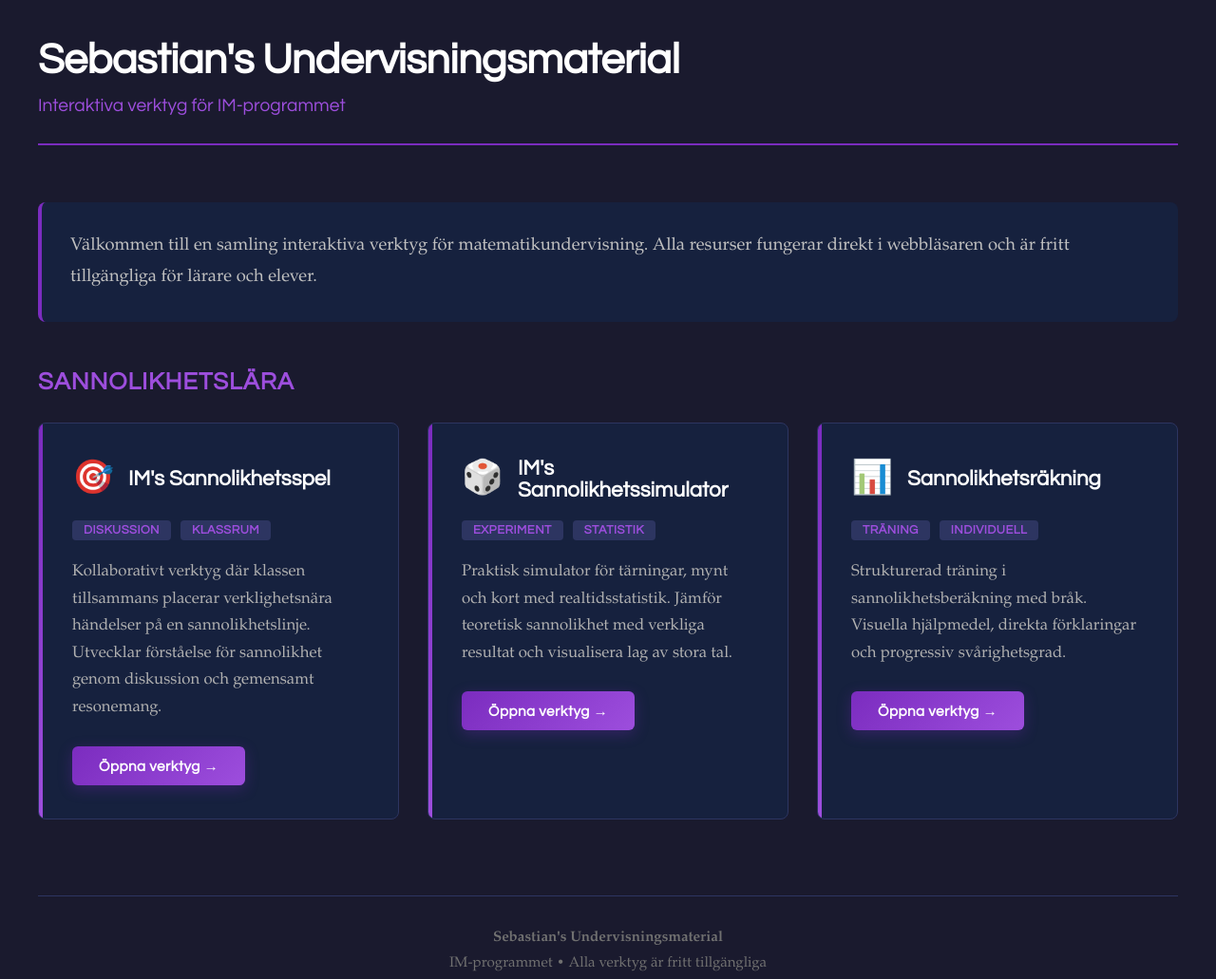
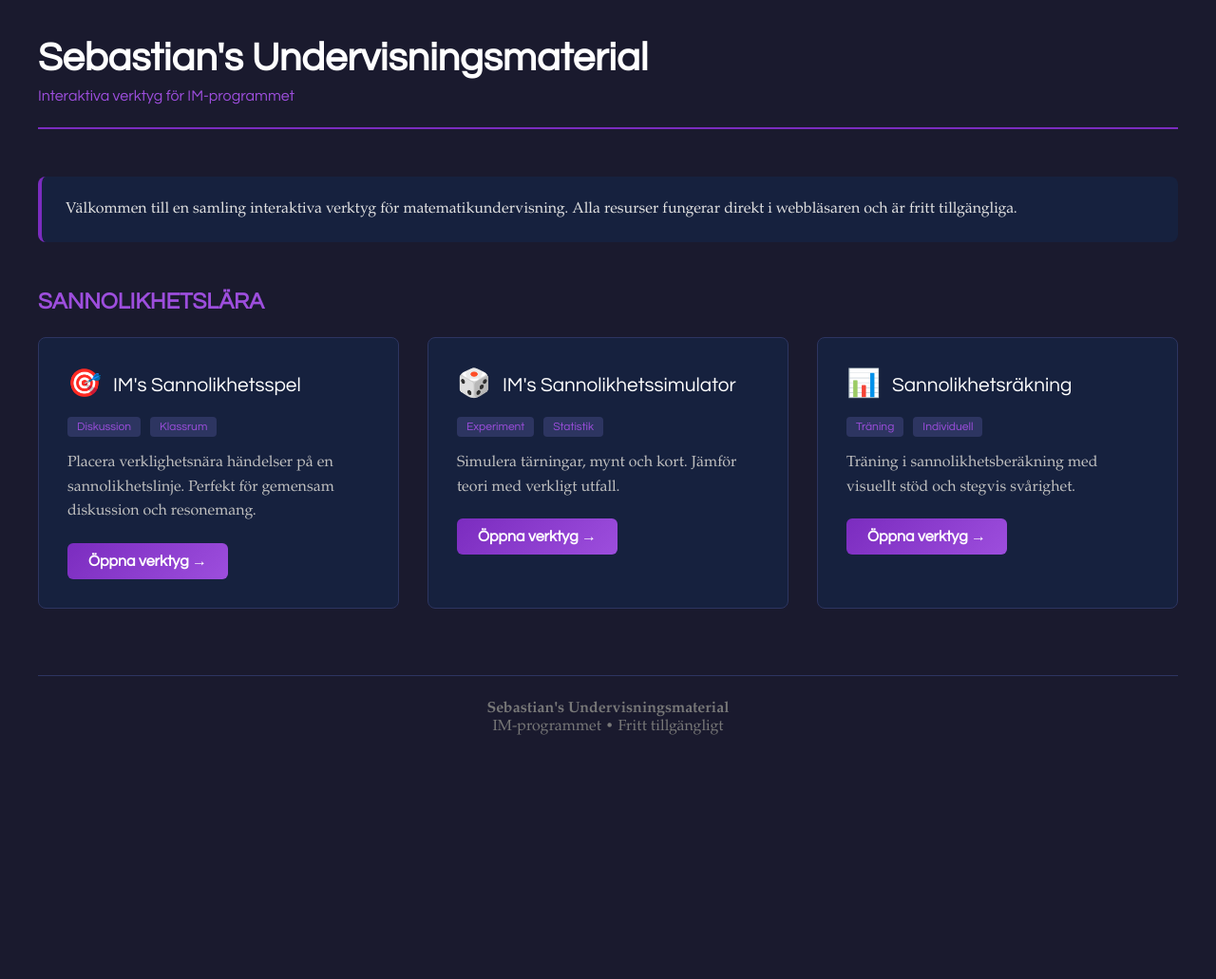
Before and after one commit to lararensebastian/allt, a plain HTML site: page index.html in a window 1280 px wide. Shown: the whole page at 95% size. After the commit the page ends 815 px from the top, so only its background shows below. Drawn offline with Linux system fonts and the light colour scheme.

Commit message:
Refactor HTML structure and styles

```diff
--- a/index.html
+++ b/index.html
@@ -4,6 +4,7 @@
 <meta charset="UTF-8">
 <meta name="viewport" content="width=device-width, initial-scale=1.0">
 <title>Sebastian's Undervisningsmaterial - IM-programmet</title>
+
 <style>
 * {
     margin: 0;
@@ -14,227 +15,143 @@
 body {
     font-family: 'Garamond', serif;
     background: #1a1a2e;
-            min-height: 100vh;
+    color: #e0e0e0;
     padding: 40px 20px;
-            color: #e0e0e0;
 }
 
 .container {
     max-width: 1200px;
-            margin: 0 auto;
+    margin: auto;
 }
 
 header {
-            margin-bottom: 60px;
-            padding-bottom: 30px;
+    margin-bottom: 50px;
     border-bottom: 2px solid #7b2cbf;
+    padding-bottom: 25px;
 }
 
 h1 {
-            font-family: 'Century Gothic', 'CenturyGothic', 'AppleGothic', sans-serif;
-            color: #ffffff;
-            font-size: 2.8em;
-            margin-bottom: 15px;
-            font-weight: bold;
-            letter-spacing: -0.5px;
+    font-family: 'Century Gothic', sans-serif;
+    font-size: 2.6em;
+    color: white;
+    margin-bottom: 10px;
 }
 
 .subtitle {
-            font-family: 'Century Gothic', 'CenturyGothic', 'AppleGothic', sans-serif;
-            font-size: 1.2em;
+    font-family: 'Century Gothic', sans-serif;
     color: #9d4edd;
-            font-weight: normal;
 }
 
 .intro {
     background: #16213e;
+    padding: 25px;
     border-left: 4px solid #7b2cbf;
-            padding: 30px;
+    border-radius: 8px;
     margin-bottom: 50px;
-            border-radius: 8px;
-        }
-
-        .intro p {
-            font-size: 1.15em;
-            line-height: 1.8;
-            color: #c0c0c0;
-        }
-
-        .category-section {
-            margin-bottom: 60px;
 }
 
 .category-title {
-            font-family: 'Century Gothic', 'CenturyGothic', 'AppleGothic', sans-serif;
+    font-family: 'Century Gothic', sans-serif;
     color: #9d4edd;
-            font-size: 1.6em;
-            margin-bottom: 30px;
-            font-weight: bold;
+    margin-bottom: 25px;
+    font-size: 1.5em;
     text-transform: uppercase;
-            letter-spacing: 1px;
 }
 
 .tools-grid {
     display: grid;
-            grid-template-columns: repeat(auto-fit, minmax(340px, 1fr));
+    grid-template-columns: repeat(auto-fit, minmax(320px, 1fr));
     gap: 30px;
 }
 
 .tool-card {
     background: #16213e;
+    padding: 30px;
     border-radius: 8px;
-            padding: 35px;
+    border: 1px solid #2d3561;
     transition: all 0.3s ease;
-            border: 1px solid #2d3561;
-            position: relative;
-            overflow: hidden;
-        }
-
-        .tool-card::before {
-            content: '';
-            position: absolute;
-            top: 0;
-            left: 0;
-            width: 4px;
-            height: 100%;
-            background: linear-gradient(180deg, #7b2cbf, #9d4edd);
-            transition: width 0.3s ease;
-        }
-
-        .tool-card:hover::before {
-            width: 100%;
-            opacity: 0.05;
 }
 
 .tool-card:hover {
     transform: translateY(-5px);
     border-color: #7b2cbf;
-            box-shadow: 0 10px 40px rgba(123, 44, 191, 0.3);
+    box-shadow: 0 10px 35px rgba(123, 44, 191, 0.3);
 }
 
 .tool-header {
     display: flex;
     align-items: center;
-            gap: 15px;
-            margin-bottom: 20px;
+    gap: 12px;
+    margin-bottom: 15px;
 }
 
 .tool-icon {
-            font-size: 2.2em;
-            filter: grayscale(20%);
+    font-size: 1.8em;
 }
 
 .tool-title {
-            font-family: 'Century Gothic', 'CenturyGothic', 'AppleGothic', sans-serif;
-            font-size: 1.4em;
-            color: #ffffff;
-            font-weight: bold;
+    font-family: 'Century Gothic', sans-serif;
+    font-size: 1.3em;
+    color: white;
+}
+
+.tool-meta {
+    margin-bottom: 15px;
+}
+
+.badge {
+    display: inline-block;
+    background: #2d3561;
+    color: #9d4edd;
+    font-size: 0.75em;
+    padding: 4px 10px;
+    border-radius: 4px;
+    margin-right: 6px;
+    font-family: 'Century Gothic', sans-serif;
 }
 
 .tool-description {
-            font-size: 1.05em;
-            color: #b0b0b0;
-            line-height: 1.7;
-            margin-bottom: 25px;
-        }
-
-        .tool-meta {
-            display: flex;
-            gap: 10px;
     margin-bottom: 20px;
-            flex-wrap: wrap;
-        }
-
-        .badge {
-            font-family: 'Century Gothic', 'CenturyGothic', 'AppleGothic', sans-serif;
-            font-size: 0.8em;
-            padding: 4px 12px;
-            border-radius: 4px;
-            background: #2d3561;
-            color: #9d4edd;
-            font-weight: bold;
-            text-transform: uppercase;
-            letter-spacing: 0.5px;
+    line-height: 1.6;
+    color: #bfbfbf;
 }
 
 .tool-link {
     display: inline-block;
-            background: linear-gradient(135deg, #7b2cbf 0%, #9d4edd 100%);
+    background: linear-gradient(135deg, #7b2cbf, #9d4edd);
     color: white;
-            padding: 12px 28px;
+    text-decoration: none;
+    padding: 10px 22px;
     border-radius: 6px;
-            text-decoration: none;
-            font-family: 'Century Gothic', 'CenturyGothic', 'AppleGothic', sans-serif;
+    font-family: 'Century Gothic', sans-serif;
     font-weight: bold;
-            font-size: 0.95em;
-            transition: all 0.3s;
-            letter-spacing: 0.5px;
-            box-shadow: 0 4px 15px rgba(123, 44, 191, 0.3);
+    transition: 0.3s;
 }
 
 .tool-link:hover {
-            background: linear-gradient(135deg, #9d4edd 0%, #c77dff 100%);
-            box-shadow: 0 0 30px rgba(157, 78, 221, 0.8), 0 0 60px rgba(157, 78, 221, 0.4);
+    background: linear-gradient(135deg, #9d4edd, #c77dff);
+    box-shadow: 0 0 20px rgba(157, 78, 221, 0.6);
 }
 
 footer {
-            margin-top: 80px;
-            padding-top: 30px;
+    margin-top: 70px;
     border-top: 1px solid #2d3561;
+    padding-top: 25px;
     text-align: center;
-        }
-
-        footer p {
-            color: #707070;
-            font-size: 0.95em;
-            line-height: 1.8;
-        }
-
-        footer a {
-            color: #9d4edd;
-            text-decoration: none;
-            border-bottom: 1px solid transparent;
-            transition: border-color 0.3s;
-        }
-
-        footer a:hover {
-            border-bottom-color: #9d4edd;
+    color: #777;
 }
 
 @media (max-width: 768px) {
-            body {
-                padding: 20px 15px;
-            }
-
-            h1 {
-                font-size: 2em;
-            }
-
-            .subtitle {
-                font-size: 1.05em;
-            }
-
-            .tools-grid {
-                grid-template-columns: 1fr;
-            }
-
-            .tool-card {
-                padding: 25px;
-            }
-        }
-
-        html {
-            scroll-behavior: smooth;
-        }
-
-        ::selection {
-            background: #7b2cbf;
-            color: white;
+    body { padding: 20px 15px; }
+    h1 { font-size: 2em; }
 }
 </style>
 </head>
+
 <body>
+
 <div class="container">
+
 <header>
     <h1>Sebastian's Undervisningsmaterial</h1>
     <p class="subtitle">Interaktiva verktyg för IM-programmet</p>
@@ -243,70 +160,71 @@
 <div class="intro">
     <p>
         Välkommen till en samling interaktiva verktyg för matematikundervisning.
-                Alla resurser fungerar direkt i webbläsaren och är fritt tillgängliga för lärare och elever.
+        Alla resurser fungerar direkt i webbläsaren och är fritt tillgängliga.
     </p>
 </div>
 
-        <section class="category-section">
+<section>
     <h2 class="category-title">Sannolikhetslära</h2>
 
     <div class="tools-grid">
+
         <div class="tool-card">
             <div class="tool-header">
                 <span class="tool-icon">🎯</span>
-                        <h3 class="tool-title">IM's Sannolikhetsspel</h3>
+                <div class="tool-title">IM's Sannolikhetsspel</div>
             </div>
             <div class="tool-meta">
                 <span class="badge">Diskussion</span>
                 <span class="badge">Klassrum</span>
             </div>
-                    <p class="tool-description">
-                        Kollaborativt verktyg där klassen tillsammans placerar verklighetsnära händelser på en sannolikhetslinje.
-                        Utvecklar förståelse för sannolikhet genom diskussion och gemensamt resonemang.
-                    </p>
-                    <a href="./ims-sannolikhetsspel.html" class="tool-link">Öppna verktyg →</a>
+            <div class="tool-description">
+                Placera verklighetsnära händelser på en sannolikhetslinje.
+                Perfekt för gemensam diskussion och resonemang.
+            </div>
+            <a href="ims-sannolikhetsspel.html" class="tool-link">Öppna verktyg →</a>
         </div>
 
         <div class="tool-card">
             <div class="tool-header">
                 <span class="tool-icon">🎲</span>
-                        <h3 class="tool-title">IM's Sannolikhetssimulator</h3>
+                <div class="tool-title">IM's Sannolikhetssimulator</div>
             </div>
             <div class="tool-meta">
                 <span class="badge">Experiment</span>
                 <span class="badge">Statistik</span>
             </div>
-                    <p class="tool-description">
-                        Praktisk simulator för tärningar, mynt och kort med realtidsstatistik.
-                        Jämför teoretisk sannolikhet med verkliga resultat och visualisera lag av stora tal.
-                    </p>
-                    <a href="./sannolikhetssimulator.html" class="tool-link">Öppna verktyg →</a>
+            <div class="tool-description">
+                Simulera tärningar, mynt och kort. Jämför teori med verkligt utfall.
+            </div>
+            <a href="sannolikhetssimulator.html" class="tool-link">Öppna verktyg →</a>
         </div>
 
         <div class="tool-card">
             <div class="tool-header">
                 <span class="tool-icon">📊</span>
-                        <h3 class="tool-title">Sannolikhetsräkning</h3>
+                <div class="tool-title">Sannolikhetsräkning</div>
             </div>
             <div class="tool-meta">
                 <span class="badge">Träning</span>
                 <span class="badge">Individuell</span>
             </div>
-                    <p class="tool-description">
-                        Strukturerad träning i sannolikhetsberäkning med bråk.
-                        Visuella hjälpmedel, direkta förklaringar och progressiv svårighetsgrad.
-                    </p>
-                    <a href="./sannolikhetsrakning-traning.html" class="tool-link">Öppna verktyg →</a>
+            <div class="tool-description">
+                Träning i sannolikhetsberäkning med visuellt stöd och stegvis svårighet.
             </div>
+            <a href="sannolikhetsrakning-traning.html" class="tool-link">Öppna verktyg →</a>
+        </div>
+
     </div>
 </section>
 
 <footer>
     <p>
         <strong>Sebastian's Undervisningsmaterial</strong><br>
-                IM-programmet • Alla verktyg är fritt tillgängliga
+        IM-programmet • Fritt tillgängligt
     </p>
 </footer>
+
 </div>
 </body>
 </html>
```
Lines whose indentation alone changed are shown as unchanged.
